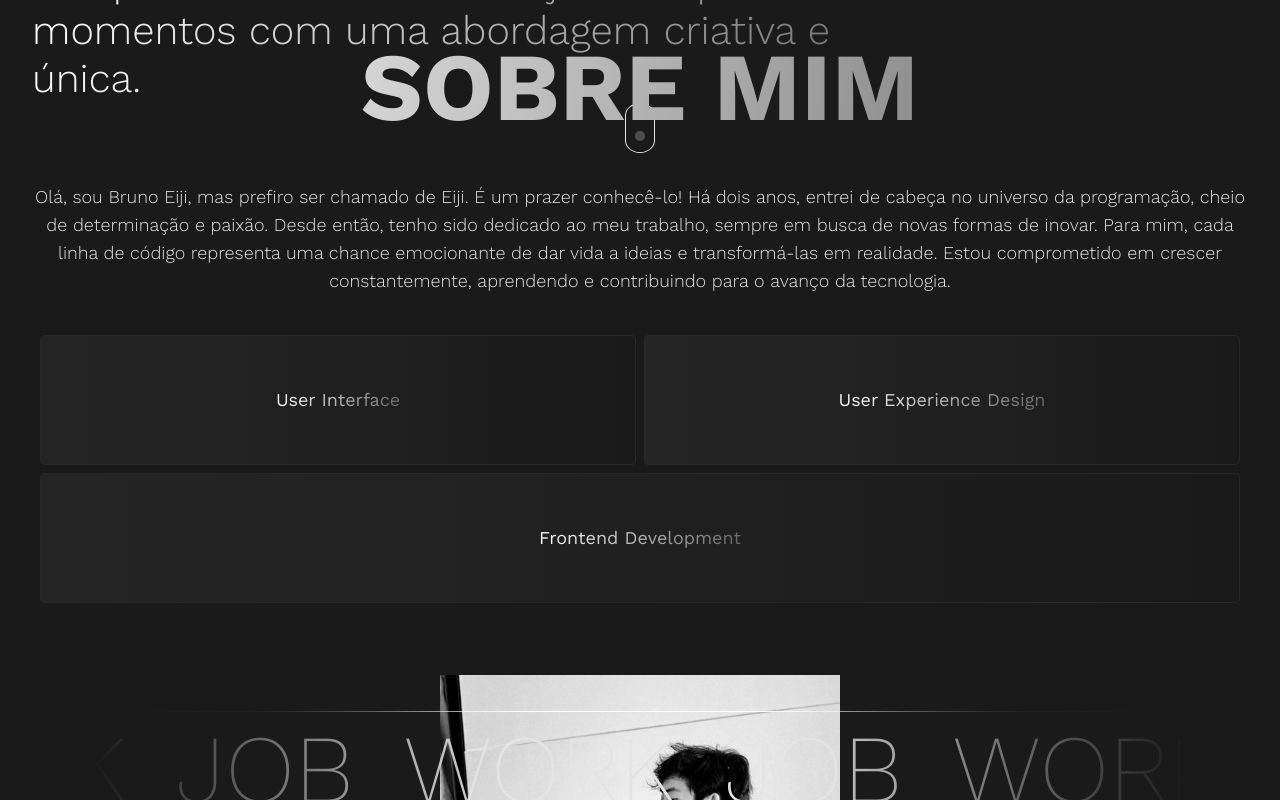
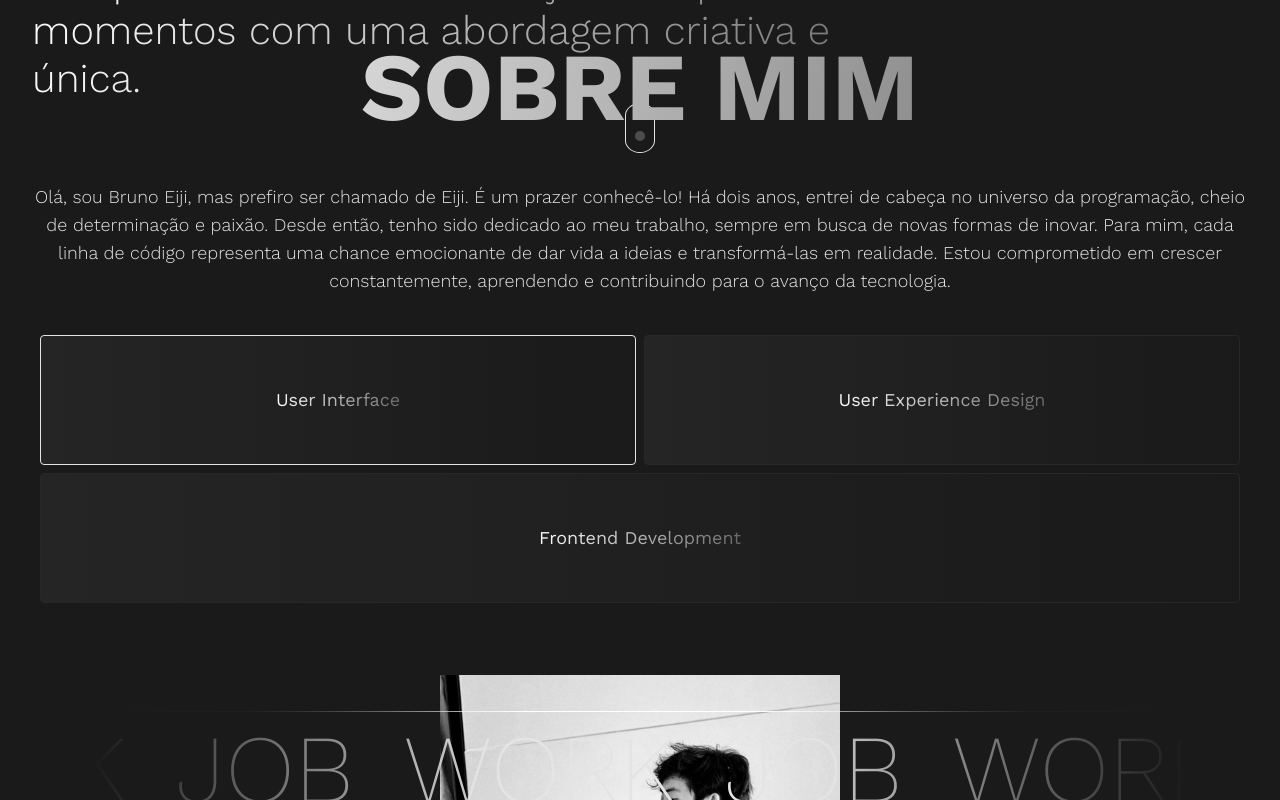
Before and after one commit to BrunoEijiMine/my-portfolio-react, a React (Create React App) app: page / in a window 1280 px wide. In both pictures the pointer is over the element "User Interface". Shown: the part 921-1721 px from the top of the page. Built offline with nearby package versions, Linux system fonts and the light colour scheme.

Commit message:
ajustando-hover

```diff
--- a/src/components/About/about.css
+++ b/src/components/About/about.css
@@ -69,6 +69,10 @@
     align-items: center;
     justify-content: center;
     gap: 2rem;
+}
+
+.service:hover{
+    border: 1px solid var(--textColor) !important;
 }
 
 .service p {
--- a/src/components/Skill/skill.css
+++ b/src/components/Skill/skill.css
@@ -38,7 +38,6 @@
     width: 20%;
     flex-grow: 1;
     height: 130px;
-    /* background-color: var(--mainColor); */
     background: linear-gradient(90deg, rgba(37, 37, 37, 1) 0%, rgba(26, 26, 26, 1) 100%);
     position: relative;
     border: 1px solid var(--borderColor);
@@ -47,7 +46,7 @@
 }
 
 .skill:hover {
-    border: 1px solid var(--text-c);
+    border: 1px solid var(--textColor) !important;
 }
 
 /* (320x480) iPhone (Original, 3G, 3GS) */
--- a/src/components/Work/work.css
+++ b/src/components/Work/work.css
@@ -32,7 +32,6 @@
     left: 0;
     right: 0;
     height: 1px;
-    /* Altura da borda, ajuste conforme necessário */
     background: radial-gradient(50% 132.7% at 50% 50%, #ffffff 17.71773604659347%, rgba(128, 128, 128, .15) 63.66368199253942%);
 }
 
```
